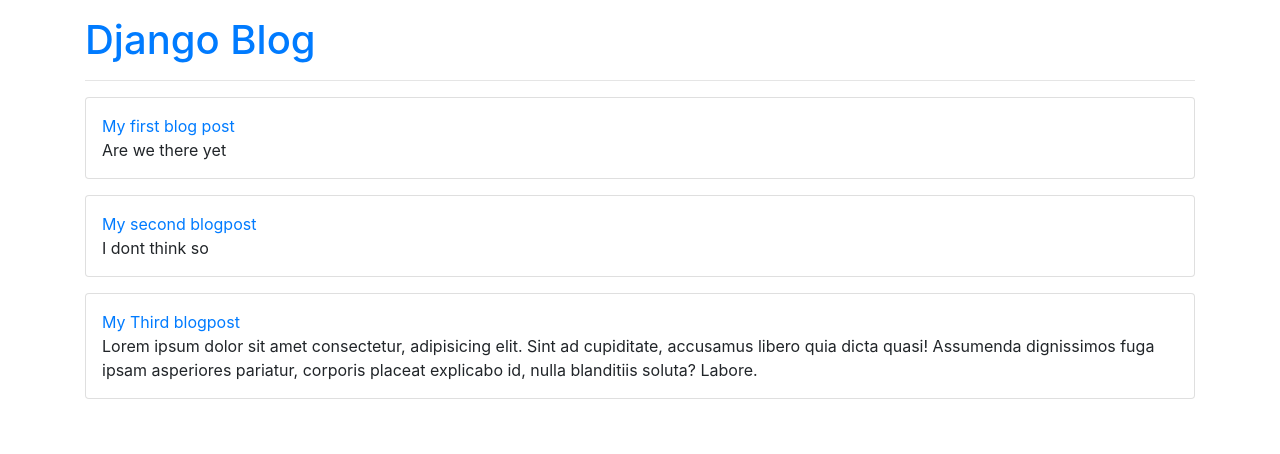
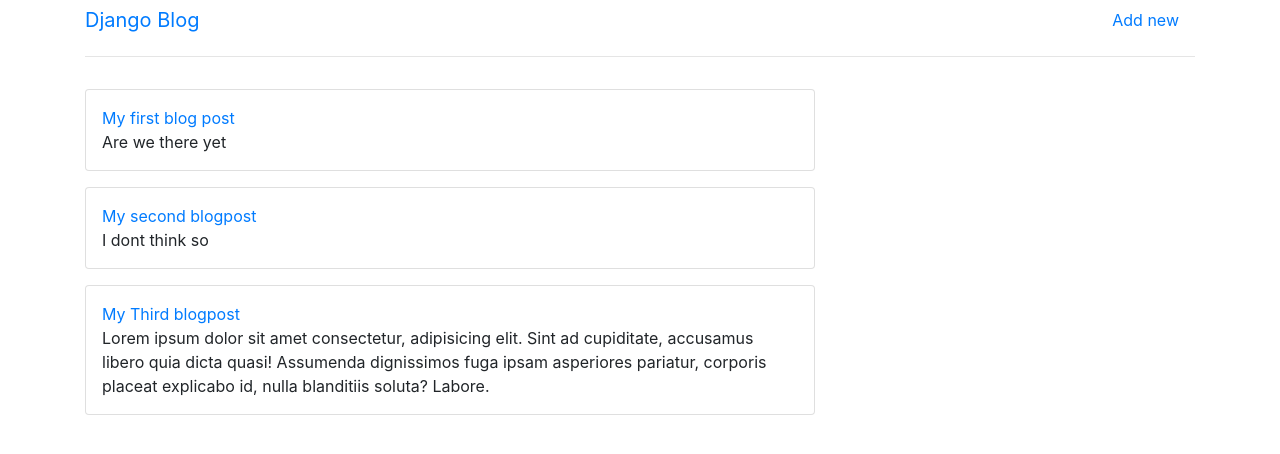
Before and after one commit to tinashemahwenda/project-anthena, a Django app: page / in a window 1280 px wide. Shown: the top 454 px of the page. Run offline with Django 3.2, Linux system fonts and the light colour scheme; data comes from the database, SQL or seed files in the repository; some libraries are stand-ins or nearby versions.

Commit message:
updated stuff

```diff
--- a/metis/metis/blog/urls.py
+++ b/metis/metis/blog/urls.py
@@ -1,7 +1,8 @@
 from django.urls import path
-from .views import BlogListView, BlogDetailView
+from .views import BlogListView, BlogDetailView, BlogCreateView
 
 urlpatterns = [
+    path('post/new/',BlogCreateView.as_view(),name='post_new'),
     path('post/<int:pk>/',BlogDetailView.as_view(),name='post_details'),
     path('',BlogListView.as_view(),name='home'),
 
--- a/metis/metis/blog/views.py
+++ b/metis/metis/blog/views.py
@@ -1,4 +1,5 @@
 from django.shortcuts import render
+from django.views.generic.edit import CreateView
 from django.views.generic import ListView,DetailView
 from .models import Post
 
@@ -9,3 +10,7 @@ class BlogListView(ListView):
 class BlogDetailView(DetailView):
     model = Post
     template_name = 'post_detail.html'
+class BlogCreateView(CreateView):
+    model = Post
+    template_name = 'post_new.html'
+    fields = ['title','author','body']
--- a/metis/metis/templates/base.html
+++ b/metis/metis/templates/base.html
@@ -11,9 +11,10 @@
 <body>
 
     <div class="container">
-        <h1 class="mt-3">
-            <a href="{% url 'home' %}">Django Blog</a>
-        </h1>
+
+            <a class="navbar-brand" href="{% url 'home' %}">Django Blog</a>
+
+        <a href="{% url 'post_new' %}" class="nav-link float-right">Add new</a>
         <hr>
         {% block content %}
 
--- a/metis/metis/templates/home.html
+++ b/metis/metis/templates/home.html
@@ -2,9 +2,13 @@
 
 {% block content %}
 {% for post in object_list %}
-    <div class="card p-3 mt-3">
-        <a href="{% url 'post_details' post.pk %}">{{post.title}}</a>
-        <p class="card-text">{{post.body}}</p>
+<div class="row">
+    <div class="col-lg-8 col-md-12 col-sm-12">
+        <div class="card p-3 mt-3">
+            <a href="{% url 'post_details' post.pk %}">{{post.title}}</a>
+            <p class="card-text">{{post.body}}</p>
+        </div>
     </div>
+</div>
 {% endfor %}
 {% endblock %}
```
Also changed, not shown: metis/metis/templates/post_new.html (added, +9 -0 lines).
